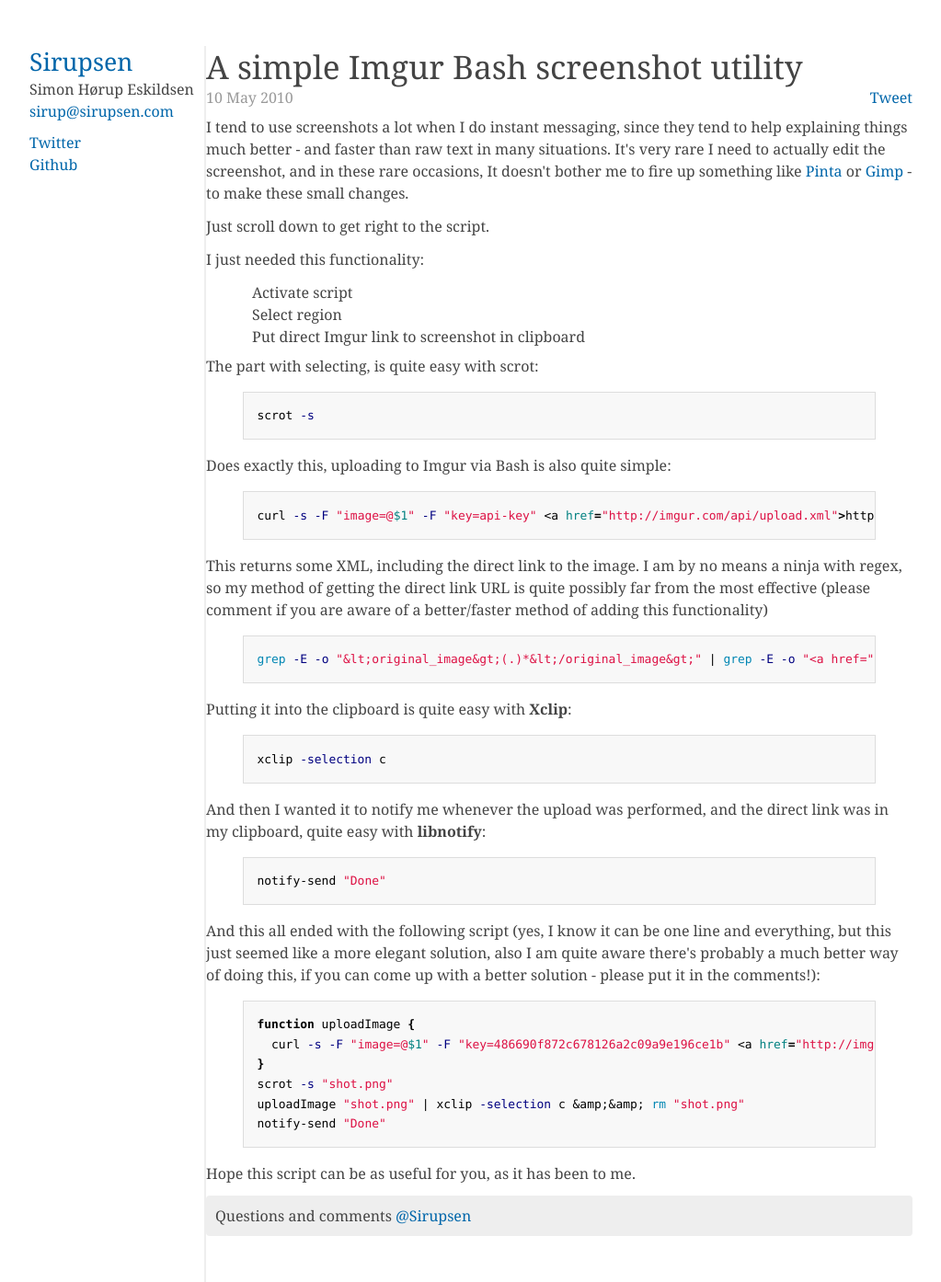
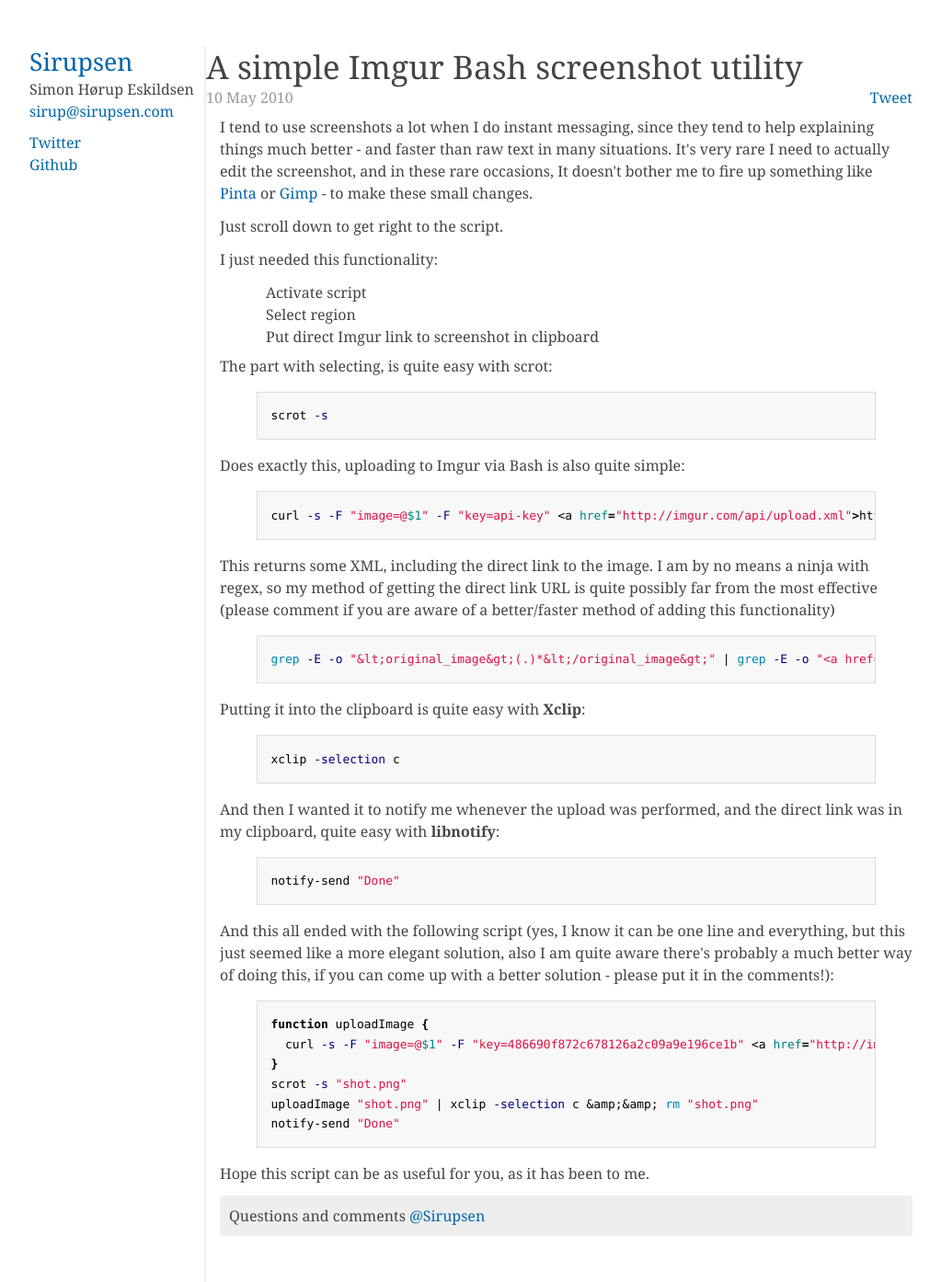
Before and after one commit to igor47/blog, a Jekyll site: the page built from _posts/2010-05-10-a-simple-imgur-bash-screenshot-utility.html, in a window 1280 px wide. Shown: the whole page at 92% size, without its empty margins (18-1041 px from the left). Built offline with Jekyll 4.4.1, drawn with Linux system fonts in a browser that asks for light colours; Markdown is read by kramdown in place of the engine named in the settings; comment, search, counter and statistics services are not loaded.

Commit message:
Fixed Post left padding.

```diff
--- a/_layouts/post.html
+++ b/_layouts/post.html
@@ -27,8 +27,10 @@
 </div>
 -->
 
-{{ content }}
+<div id="post">
+  {{ content }}
 
-<div class="sticker">
-  Questions and comments <a href="http://twitter.com/Sirupsen">@Sirupsen</a>
+  <div class="sticker">
+    Questions and comments <a href="http://twitter.com/Sirupsen">@Sirupsen</a>
+  </div>
 </div>
--- a/static/css/style.css
+++ b/static/css/style.css
@@ -349,3 +349,7 @@
   font-size: 20pt;
   line-height: 26pt;
 }
+
+#post {
+  margin-left: 15px;
+}
```
